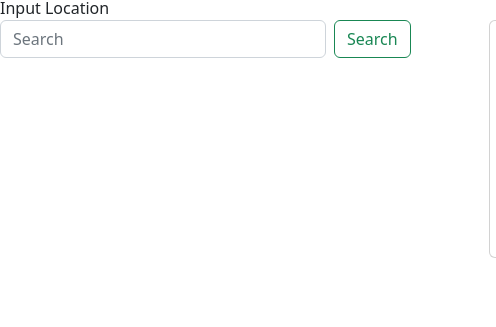
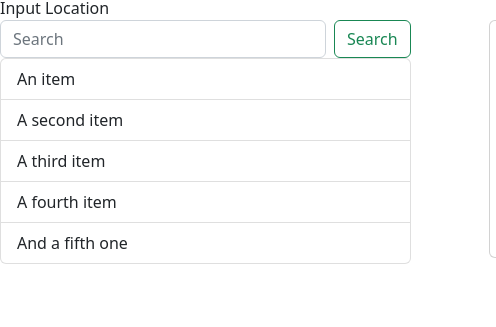
Before and after one commit to bulkacity/WeatherDashboard, a plain HTML site: page index.html in a window 1280 px wide. Shown: the part 76-403 px from the top of the page, 0-496 px from the left. Drawn offline with nearby package versions, Linux system fonts and the light colour scheme.

Commit message:
Added list

```diff
--- a/index.html
+++ b/index.html
@@ -15,9 +15,18 @@
     <div class="row">
         <div class="col-4">Input Location
             <form class="d-flex" role="search">
-                <input class="form-control me-2" type="search" placeholder="Search" aria-label="Search">
-                <button class="btn btn-outline-success" type="submit">Search</button>
+                <input id="city" class="form-control me-2" type="search" placeholder="Search" aria-label="Search">
+                <button class="btn btn-outline-success" type="submit" id ="searchCity">Search</button>
               </form>
+
+              <ul class="list-group">
+                <li class="list-group-item">An item</li>
+                <li class="list-group-item">A second item</li>
+                <li class="list-group-item">A third item</li>
+                <li class="list-group-item">A fourth item</li>
+                <li class="list-group-item">And a fifth one</li>
+              </ul>
+
         </div>
 
 
```
